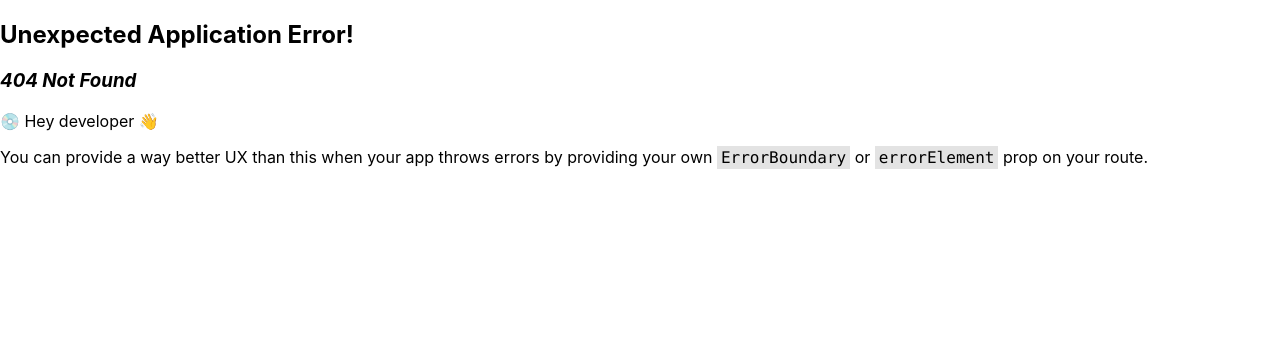
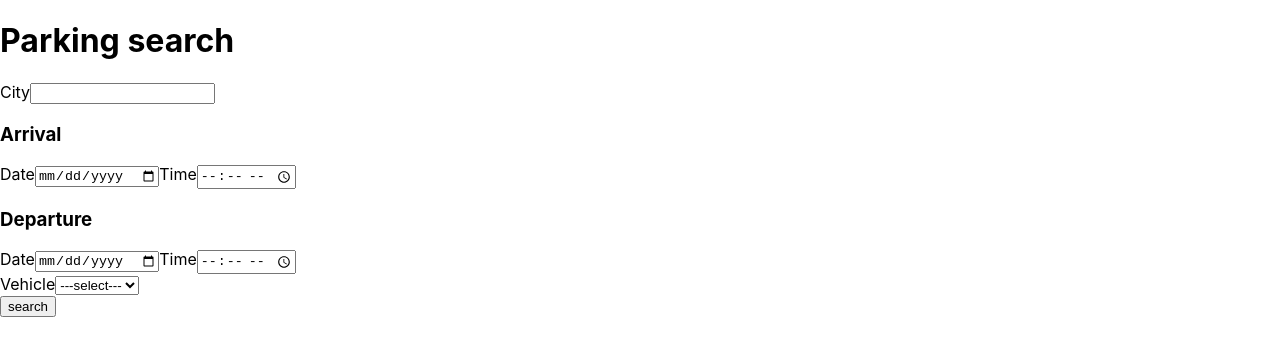
Before and after one commit to Filippos-Serris/park-buddy-frontend, a React (Create React App) app: page /search-parking in a window 1280 px wide. Before the commit this address had no page. Shown: the top 356 px of the page. Built offline with nearby package versions, Linux system fonts and the light colour scheme.

Commit message:
register parking and erro in log in

```diff
--- a/src/App.js
+++ b/src/App.js
@@ -8,6 +8,7 @@ import RegisterUser from "./pages/RegisterUser.jsx";
 import Dashboard from "./pages/Dashboard.jsx";
 import RegisterVehicle from "./pages/RegisterVehicle.jsx";
 import RegisterParking from "./pages/RegisterParking.jsx";
+import SearchParking from "./pages/SearchParking.jsx";
 import { UserProvider } from "./store/user-context";
 
 const router = createBrowserRouter([
@@ -17,6 +18,7 @@ const router = createBrowserRouter([
   { path: "/dashboard", element: <Dashboard /> },
   { path: "/add-vehicle", element: <RegisterVehicle /> },
   { path: "/add-parking", element: <RegisterParking /> },
+  { path: "/search-parking", element: <SearchParking /> },
 ]);
 
 function App() {
--- a/src/components/Client/Dashboard/ClientDashboard.jsx
+++ b/src/components/Client/Dashboard/ClientDashboard.jsx
@@ -1,5 +1,23 @@
+import { useNavigate } from "react-router-dom";
+
 const ClientDashboard = () => {
-  return <h2>Client dash</h2>;
+  const navigate = useNavigate();
+
+  const registerVehicle = () => {
+    navigate("/add-vehicle");
+  };
+
+  const searchParking = () => {
+    navigate("/search-parking");
+  };
+
+  return (
+    <div>
+      <h2>Client dash</h2>
+      <button onClick={registerVehicle}>Vehicle</button>
+      <button onClick={searchParking}>Search for parking</button>
+    </div>
+  );
 };
 
 export default ClientDashboard;
--- /dev/null
+++ b/src/components/Client/Dashboard/Search/ParkingResult.jsx
@@ -0,0 +1,19 @@
+const ParkingResult = (props) => {
+  const { parkings } = props;
+  return (
+    <div>
+      <h2>{parkings.name}</h2>
+      <p>
+        Address:
+        {`${parkings.location.street} ${parkings.location.number}, ${parkings.location.city} ${parkings.location.postal}`}
+      </p>
+
+      <p>
+        Available slots cars:{`${parkings.availableSlots.vehicle}`}, moto:
+        {`${parkings.availableSlots.moto}`}
+      </p>
+    </div>
+  );
+};
+
+export default ParkingResult;
--- /dev/null
+++ b/src/components/Client/Dashboard/Search/ParkingResults.jsx
@@ -0,0 +1,20 @@
+import ParkingResult from "./ParkingResult";
+
+const ParkingResults = (props) => {
+  const { parkings } = props;
+
+  return (
+    <div>
+      <h2>Available parkings in the area</h2>
+      <ul>
+        {parkings.map((data) => (
+          <li>
+            <ParkingResult parkings={data} />
+          </li>
+        ))}
+      </ul>
+    </div>
+  );
+};
+
+export default ParkingResults;
--- /dev/null
+++ b/src/components/Client/Dashboard/Search/SearchForm.jsx
@@ -0,0 +1,77 @@
+import { useRef } from "react";
+
+const SearchForm = (props) => {
+  const { onSearch } = props;
+
+  const cityRef = useRef();
+  const arrivalDateRef = useRef();
+  const arrivalTimeRef = useRef();
+  const departDateRef = useRef();
+  const departTimeRef = useRef();
+  const vehicleRef = useRef();
+
+  const vehicles = ["fiat", "saxo", "nissan"];
+
+  const submitHandle = (event) => {
+    event.preventDefault();
+
+    const searchData = {
+      city: cityRef.current.value,
+      arrivalDate: arrivalDateRef.current.value,
+      arrivalTime: arrivalDateRef.current.value,
+      departDate: departDateRef !== null ? departDateRef.current.value : null,
+      departTime: departTimeRef !== null ? departTimeRef.current.value : null,
+      vehicle: vehicleRef.current.value,
+    };
+
+    onSearch(searchData);
+  };
+
+  return (
+    <div>
+      <form onSubmit={submitHandle}>
+        <label htmlFor="city">City</label>
+        <input
+          id="city"
+          type="text"
+          required
+          minLength="4"
+          maxLength="20"
+          ref={cityRef}
+        />
+
+        <div>
+          <h3>Arrival</h3>
+          <label htmlFor="arrival-date">Date</label>
+          <input id="arrival-date" type="date" required ref={arrivalDateRef} />
+
+          <label htmlFor="arrival-time">Time</label>
+          <input id="arrival-time" type="time" required ref={arrivalTimeRef} />
+        </div>
+
+        <div>
+          <h3>Departure</h3>
+          <label htmlFor="depart-date">Date</label>
+          <input id="depart-date" type="date" ref={departDateRef} />
+
+          <label htmlFor="depart-time">Time</label>
+          <input id="depart-time" type="time" ref={departTimeRef} />
+        </div>
+
+        <div>
+          <label htmlFor="vehicle">Vehicle</label>
+          <select id="vehicle" ref={vehicleRef}>
+            <option>---select---</option>
+            {vehicles.map((vehicle) => (
+              <option>{vehicle}</option>
+            ))}
+          </select>
+        </div>
+
+        <button>search</button>
+      </form>
+    </div>
+  );
+};
+
+export default SearchForm;
--- a/src/components/Owner/Dashboard/OwnerDashboard.jsx
+++ b/src/components/Owner/Dashboard/OwnerDashboard.jsx
@@ -1,5 +1,23 @@
+import { useNavigate } from "react-router-dom";
+
 const OwnerDashboard = () => {
-  return <h2>Owner dash</h2>;
+  const navigate = useNavigate();
+
+  const registerVehicle = () => {
+    navigate("/add-vehicle");
+  };
+
+  const parking = () => {
+    navigate("/add-parking");
+  };
+
+  return (
+    <div>
+      <h2>Client dash</h2>
+      <button onClick={registerVehicle}>Vehicle</button>
+      <button onClick={parking}>Parking</button>
+    </div>
+  );
 };
 
 export default OwnerDashboard;
--- a/src/pages/Dashboard.jsx
+++ b/src/pages/Dashboard.jsx
@@ -6,10 +6,6 @@ import OwnerDashboard from "../components/Owner/Dashboard/OwnerDashboard";
 const Dashboard = () => {
   const role = localStorage.getItem("role");
   const navigate = useNavigate();
-
-  const vehicle = () => {
-    navigate("/add-vehicle");
-  };
 
   const parking = () => {
     navigate("/add-parking");
@@ -21,14 +17,11 @@ const Dashboard = () => {
       {role === "client" && (
         <div>
           <ClientDashboard />
-          <button onClick={vehicle}>Vehicle</button>
         </div>
       )}
       {role === "owner" && (
         <div>
           <OwnerDashboard />
-          <button onClick={parking}>Parking</button>
-          <button onClick={vehicle}>Vehicle</button>
         </div>
       )}
     </div>
--- a/src/pages/LogIn.jsx
+++ b/src/pages/LogIn.jsx
@@ -1,7 +1,5 @@
 import { useRef, useEffect, useState } from "react";
 import { useNavigate } from "react-router-dom";
-
-import { UserContext } from "../store/user-context";
 
 const Register = () => {
   const usernameRef = useRef();
@@ -10,6 +8,9 @@ const Register = () => {
   const [firstLoad, setFirstLoad] = useState(true);
   const [triggerSubmit, setTriggerSubmit] = useState(false);
 
+  const [showError, setShowError] = useState(false);
+  const [error, setError] = useState();
+
   const navigate = useNavigate();
 
   useEffect(() => {
@@ -17,13 +18,13 @@ const Register = () => {
       setFirstLoad(false);
       return;
     }
-    try {
     const logInUser = {
       username: usernameRef.current.value,
       password: passwordRef.current.value,
     };
 
     async function fetchUser() {
+      try {
         const res = await fetch("http://localhost:8080/login", {
           method: "POST",
           headers: {
@@ -32,7 +33,8 @@ const Register = () => {
           body: JSON.stringify(logInUser),
         });
         if (!res.ok) {
-          throw new Error(`HTTP error! Status: ${res.status}`);
+          const errorData = await res.json();
+          setError(`Error: ${errorData.error}`);
         }
 
         const resData = await res.json();
@@ -43,11 +45,11 @@ const Register = () => {
         localStorage.setItem("role", role);
 
         navigate("/dashboard");
+      } catch (error) {
+        setShowError(true);
+      }
     }
     fetchUser();
-    } catch (error) {
-      console.log("Error:", error.message);
-    }
   }, [triggerSubmit]);
 
   const handleSubmit = (event) => {
@@ -56,6 +58,7 @@ const Register = () => {
   };
 
   return (
+    <div>
       <form onSubmit={handleSubmit}>
         <label htmlFor="username">Username</label>
         <input id="username" type="text" ref={usernameRef} />
@@ -70,6 +73,8 @@ const Register = () => {
 
         <button>Log in</button>
       </form>
+      {showError && <p>{error}</p>}
+    </div>
   );
 };
 
--- a/src/pages/RegisterParking.jsx
+++ b/src/pages/RegisterParking.jsx
@@ -9,7 +9,7 @@ const RegisterParking = () => {
   const numberRef = useRef();
   const postalRef = useRef();
   const cityRef = useRef();
-  const vehicleSlotRef = useRef();
+  const carSlotRef = useRef();
   const motoSlotRef = useRef();
   const hourlyChargeRef = useRef();
   const dailyChargeRef = useRef();
@@ -35,7 +35,7 @@ const RegisterParking = () => {
           city: cityRef.current.value,
         },
         slots: {
-          vehicle: vehicleSlotRef.current.value,
+          car: carSlotRef.current.value,
           moto: motoSlotRef.current.value,
         },
         pricing: {
@@ -120,7 +120,7 @@ const RegisterParking = () => {
           type="text"
           required
           minLength="5"
-          maxLength="10"
+          maxLength="20"
           ref={cityRef}
         />
       </fieldset>
@@ -128,14 +128,8 @@ const RegisterParking = () => {
       <fieldset>
         <legend>Slots</legend>
 
-        <label htmlFor="vehicles">Vehicles</label>
-        <input
-          type="number"
-          id="vehicles"
-          required
-          min="0"
-          ref={vehicleSlotRef}
-        />
+        <label htmlFor="car">Vehicles</label>
+        <input type="number" id="car" required min="0" ref={carSlotRef} />
 
         <label htmlFor="moto">Moto</label>
         <input type="moto" id="moto" required min="0" ref={motoSlotRef} />
--- /dev/null
+++ b/src/pages/SearchParking.jsx
@@ -0,0 +1,75 @@
+import { useEffect, useState } from "react";
+import SearchForm from "../components/Client/Dashboard/Search/SearchForm";
+import ParkingResults from "../components/Client/Dashboard/Search/ParkingResults";
+
+const SearchParking = () => {
+  const token = localStorage.getItem("token");
+
+  const [firstLoad, setFirstLoad] = useState(true);
+  const [triggerSearch, setTriggerSearch] = useState(false);
+  const [showParkings, setShowParkings] = useState(false);
+
+  const [filters, setFilters] = useState({});
+  const [parkings, setParkings] = useState();
+
+  const searchForParking = (searchData) => {
+    setFilters(searchData);
+    console.log(filters);
+    setTriggerSearch(!triggerSearch);
+  };
+
+  useEffect(() => {
+    if (firstLoad) {
+      setFirstLoad(false);
+      return;
+    }
+
+    try {
+      const fetchUrl = new URL("http://localhost:8080/parking");
+
+      fetchUrl.searchParams.append("city", filters.city);
+      fetchUrl.searchParams.append("arrivalDate", filters.arrivalDate);
+      fetchUrl.searchParams.append("arrivalTime", filters.arrivalTime);
+      fetchUrl.searchParams.append("departDate", filters.departDate);
+      fetchUrl.searchParams.append("departTime", filters.departTime);
+      fetchUrl.searchParams.append("vehicle", filters.vehicle);
+
+      console.log(fetchUrl.toString());
+
+      async function fetchParking() {
+        const res = await fetch(fetchUrl, {
+          method: "GET",
+          headers: {
+            Authorization: `Bearer ${token}`,
+            "Content-Type": "application/json",
+          },
+        });
+        const resData = await res.json();
+        console.log(resData);
+
+        setParkings(resData.parkingData);
+        setShowParkings(true);
+
+        if (!res.ok) {
+          throw new Error(`HTTP error! Status: ${res.status}`);
+        }
+        if (res.status === 200) {
+          //navigate("/dashboard");
+        }
+      }
+      fetchParking();
+    } catch (error) {
+      console.log(error.message);
+    }
+  }, [filters]);
+
+  return (
+    <div>
+      <h1>Parking search</h1>
+      <SearchForm onSearch={searchForParking} />
+      {showParkings && <ParkingResults parkings={parkings} />}
+    </div>
+  );
+};
+
+export default SearchParking;
```
Also changed, not shown: src/components/Client/Dashboard/Search/Parking.jsx (added). Lines whose indentation alone changed are shown as unchanged.
